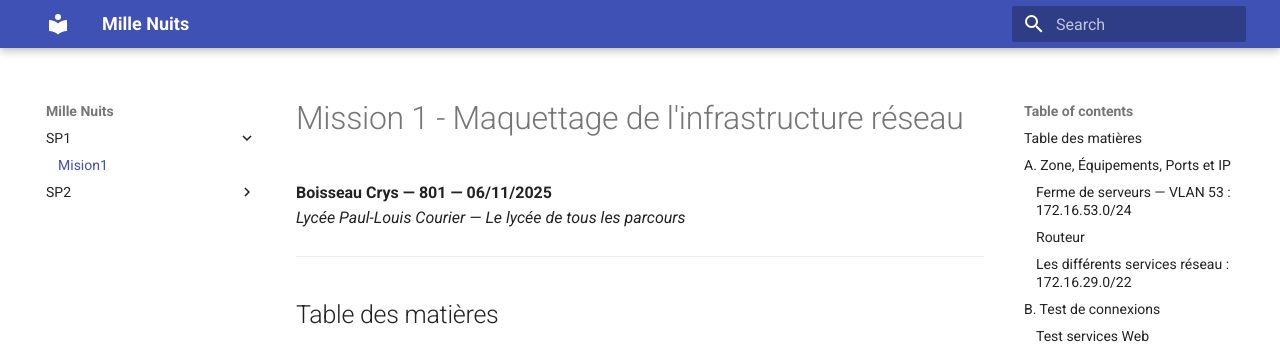
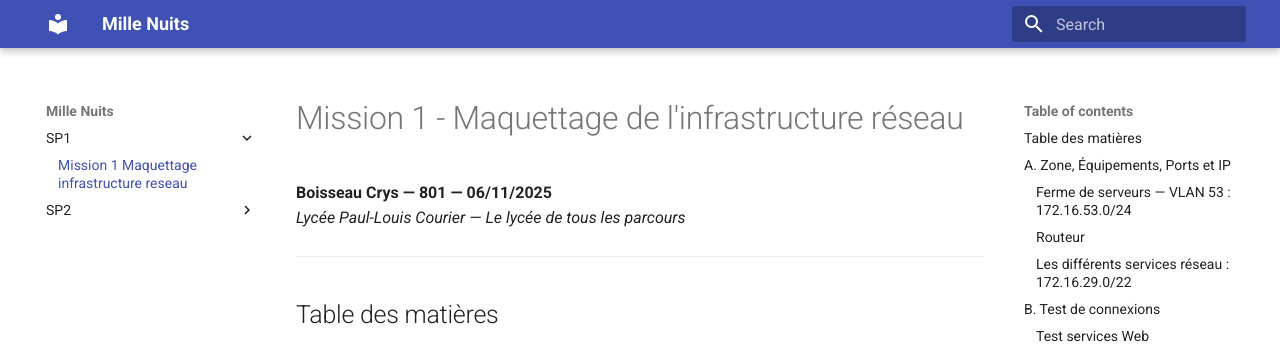
Before and after one commit to WALID163/MilleNuits-mkdocs, an MkDocs documentation site: the page built from docs/Mission_1_Maquettage_infrastructure_reseau.md, in a window 1280 px wide. Shown: the top 349 px of the page. Built offline with MkDocs 1.6.1 and Material for MkDocs 9.7.7, drawn with Linux system fonts in a browser that asks for light colours.

Commit message:
Rename mission in mkdocs.yml navigation

```diff
--- a/mkdocs.yml
+++ b/mkdocs.yml
@@ -4,6 +4,6 @@ theme:
   name: material
 nav:
   - SP1:
-    - Mision1: Mission_1_Maquettage_infrastructure_reseau.md
+    - Mission 1 Maquettage infrastructure reseau: Mission_1_Maquettage_infrastructure_reseau.md
   - SP2:
     - Mission 1 Création d’une documentation avec MkDocs et GitHub Pages: index.md
```
